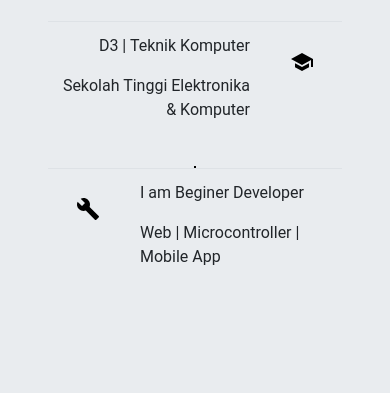
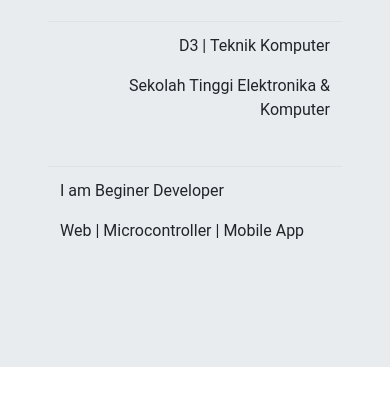
Before and after one commit to AliAsyhari/AliAsyhari.github.io, a plain HTML site: page index.html in a window 390 px wide. Shown: the part 433-844 px from the top of the page. Drawn offline with nearby package versions, Linux system fonts and the light colour scheme.

Commit message:
hide icon profile

```diff
--- a/index.html
+++ b/index.html
@@ -55,15 +55,16 @@
                                 <p>D3 | Teknik Komputer</p>
                                 <p>Sekolah Tinggi Elektronika & Komputer</p>
                             </td>
-                            <td><img src="img/icon/school.svg" class="p-3" alt=""></td>
+                            <td class="d-none d-md-block"><img src="img/icon/school.svg" class="p-3" alt=""></td>
                         </tr>
                     </table>
                 </div>
-                <div class="col-0 vl" data-aos="fade-up" data-aos-duration="400" data-aos-delay="400"></div>
+                <div class="col-0 vl d-none d-md-block" data-aos="fade-up" data-aos-duration="400" data-aos-delay="400">
+                </div>
                 <div class="col-md-5" data-aos="fade-left" data-aos-duration="400" data-aos-delay="600">
                     <table class="table table-boderless">
                         <tr>
-                            <td>
+                            <td class="d-none d-md-block">
                                 <img src="img/icon/build.svg" class="p-3" alt="">
                             </td>
                             <td class="text-left">
```
